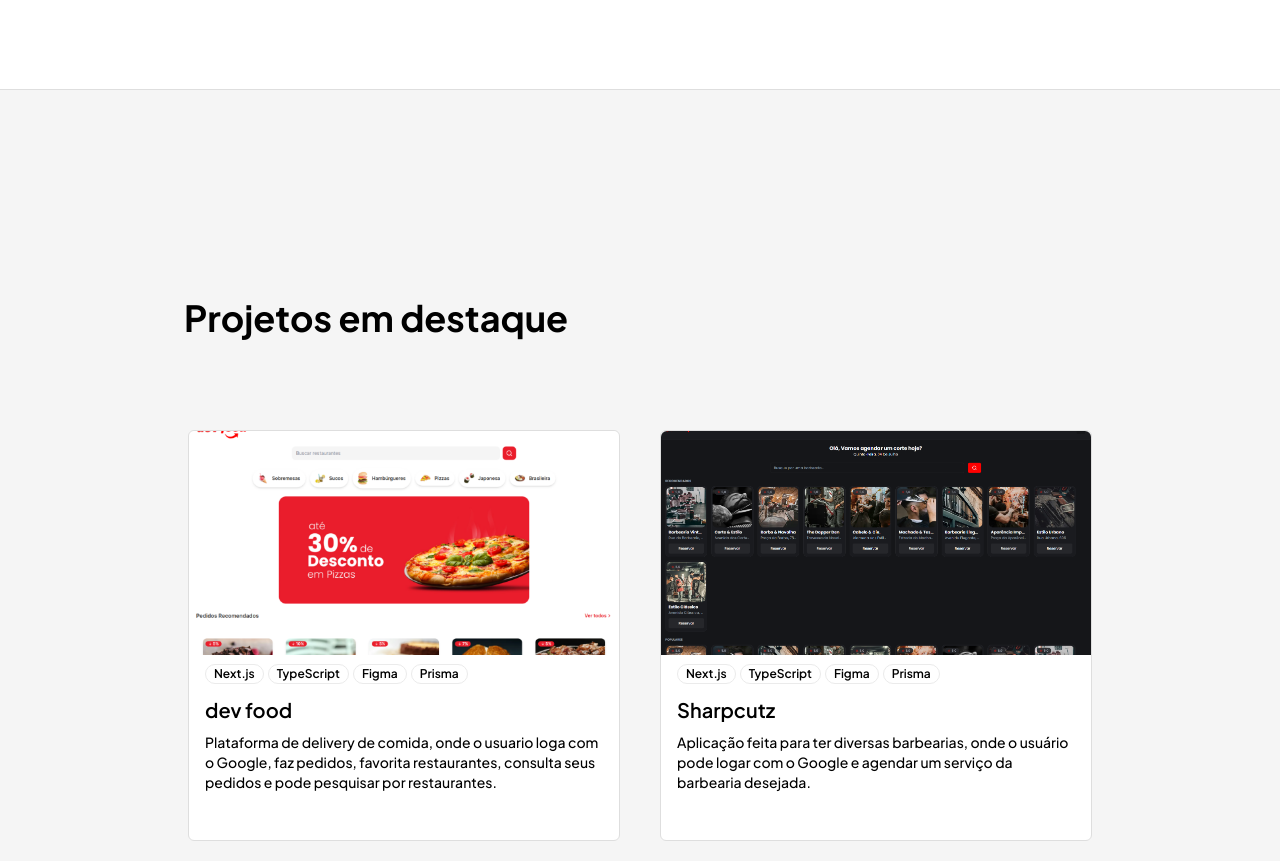
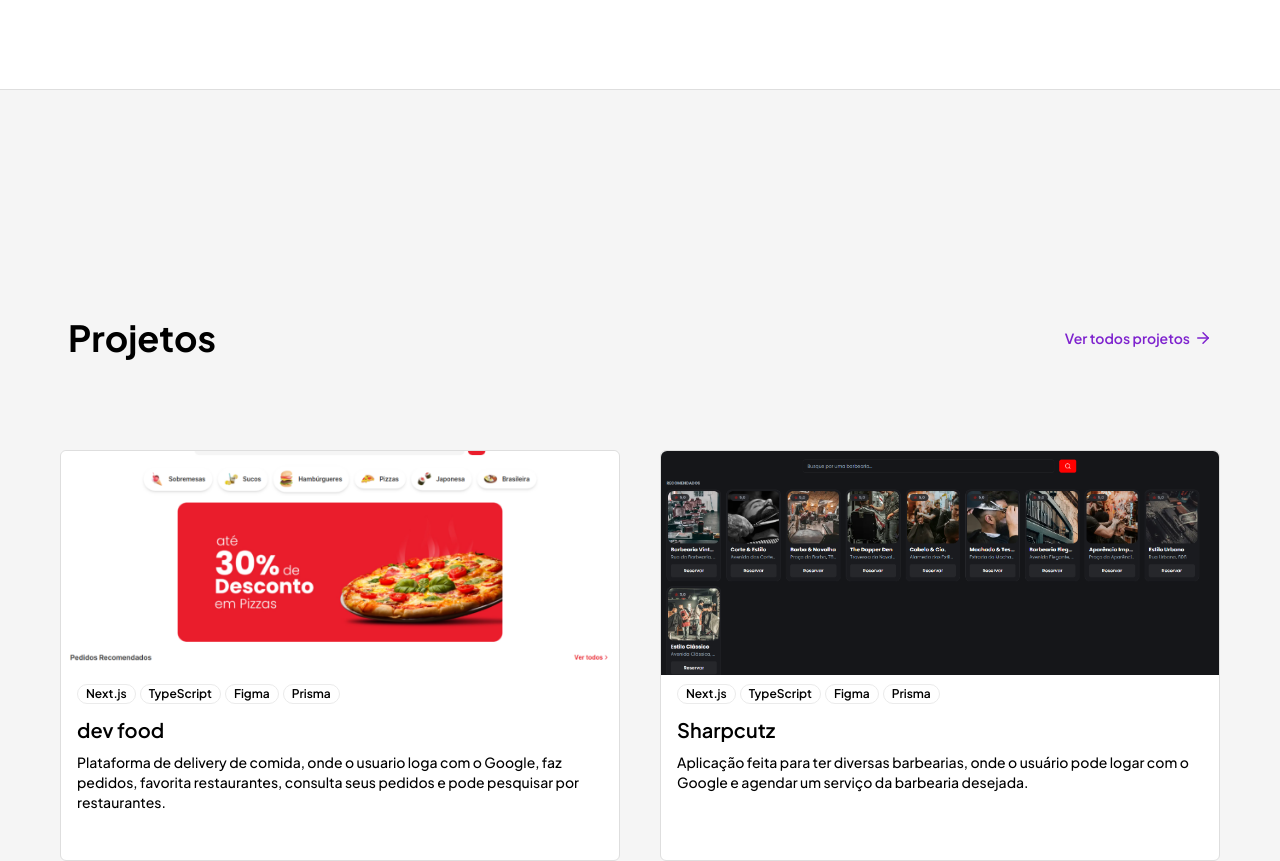
Before and after one commit to lucascmpos/lucascmpos-portfolio, a React (Vite) app: page / in a window 1280 px wide. Shown: the part 4046-4907 px from the top of the page. Built offline with nearby package versions, Linux system fonts and the light colour scheme.

Commit message:
feat: add all projects link

```diff
--- a/src/components/projects.jsx
+++ b/src/components/projects.jsx
@@ -20,7 +20,7 @@ import tripcoVideo from "../assets/tripcovideo.mp4";
 import { useInView } from "react-intersection-observer";
 import { useMediaQuery } from "react-responsive";
 import TechnologyCard from "./tech-tag";
-import { X } from "lucide-react";
+import { ArrowRight, X } from "lucide-react";
 
 const projectsData = [
   {
@@ -569,18 +569,27 @@ const Projects = ({ language, theme }) => {
   return (
     <div
       id="projects"
-      className={`py-24 md:p-44 md:py-52   ${
+      className={` py-24 md:p-12 md:py-52   ${
         theme === "light" ? " bg-secondary-light " : " bg-secondary-dark"
       }  `}
     >
-      <div className="flex flex-col items-center justify-center px-2 pb-20 md:items-start">
+      <div className="flex items-center justify-between  p-5 pb-20 ">
         <h1
-          className={` text-center text-4xl font-bold ${
+          className={` text-center text-2xl font-bold md:text-4xl ${
             theme === "light" ? "text-black" : "text-gray-200"
           }`}
         >
-          {language === "pt" ? "Projetos em destaque" : "Highlighted projects"}
+          {language === "pt" ? "Projetos" : "Projects"}
         </h1>
+
+        <a
+          href="https://github.com/lucascmpos?tab=repositories"
+          target="_blank"
+          className={` flex items-center gap-1 text-center text-sm font-semibold text-purple-700 hover:underline `}
+        >
+          Ver todos projetos
+          <ArrowRight size={18} />
+        </a>
       </div>
       <div
         ref={ref}
```
